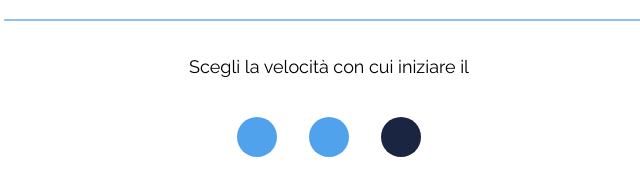
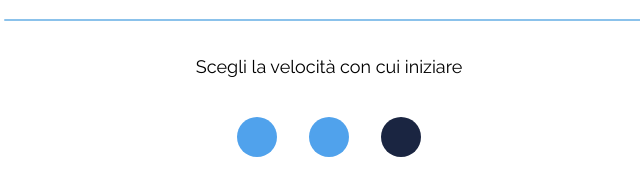
Before and after one commit to cleo79859/Puntini, a plain HTML site: page index.html in a window 1280 px wide. Shown: the part 355-549 px from the top of the page, 311-951 px from the left. Drawn offline with Linux system fonts and the light colour scheme.

Commit message:
Update index.html

```diff
--- a/index.html
+++ b/index.html
@@ -234,9 +234,7 @@ margin-left:-70px;
 
   <div class="line-bottom"></div>
 
-  <p class="velocity">Scegli la velocità con cui iniziare
-    il
-  </p>
+  <p class="velocity">Scegli la velocità con cui iniziare</p>
 
   <div class="row">
     <div class="ball"></div>
```
